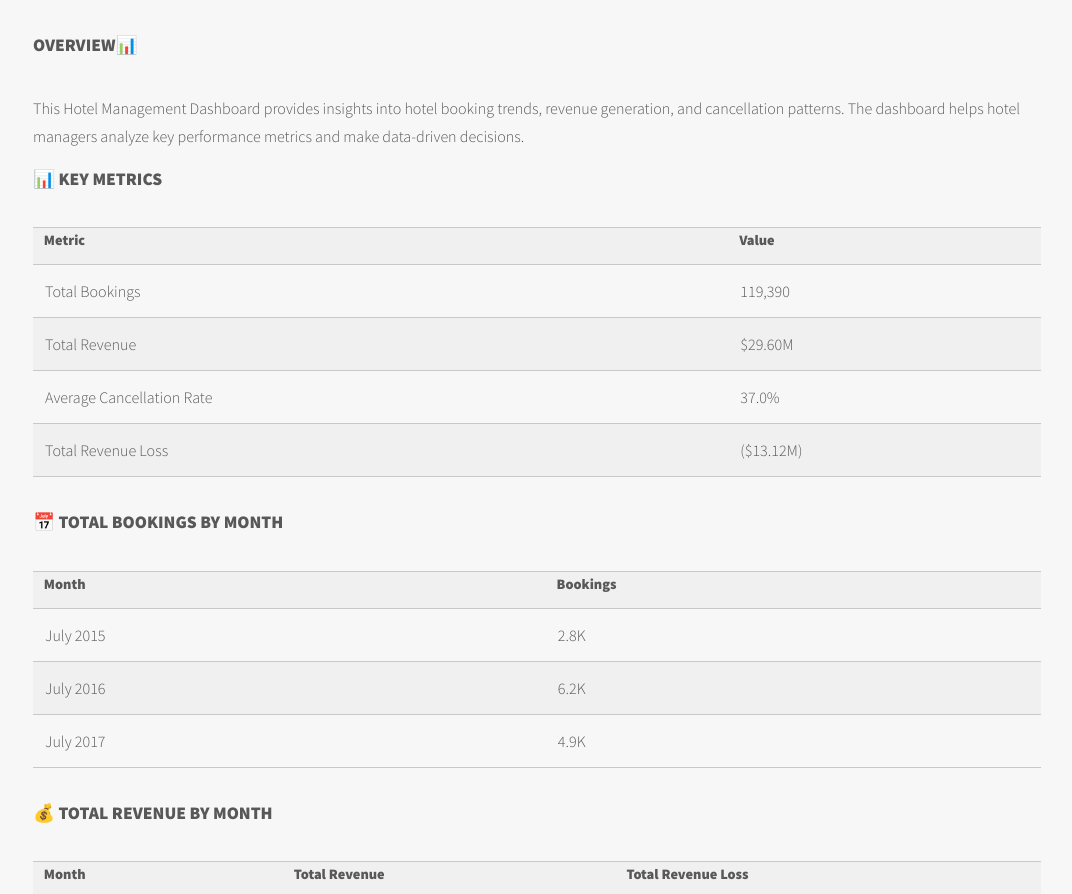
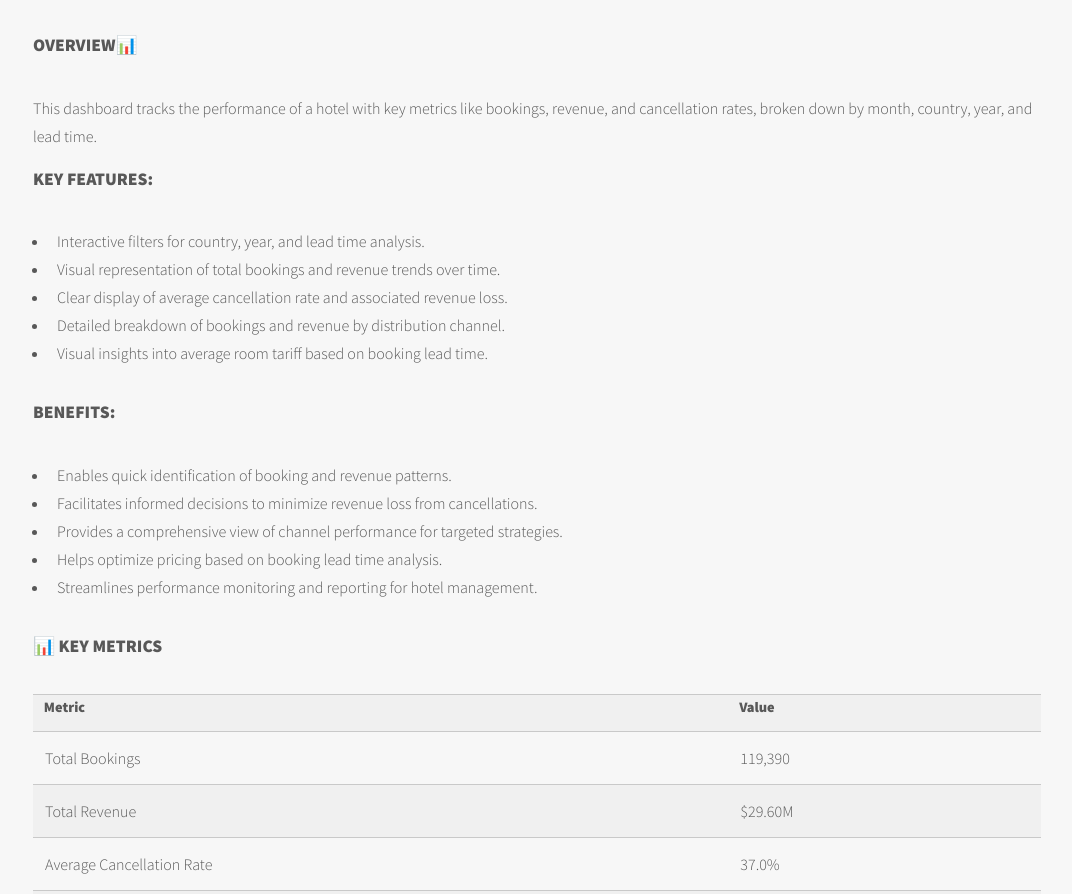
Before and after one commit to mostofawasi/m.wasi_portfolio, a plain HTML site: page hotel-management-dashboard.html in a window 1280 px wide. Shown: the part 942-1836 px from the top of the page, without its empty margins (103-1175 px from the left). Drawn offline with Linux system fonts and the light colour scheme.

Commit message:
Update hotel-management-dashboard.html

```diff
--- a/hotel-management-dashboard.html
+++ b/hotel-management-dashboard.html
@@ -55,7 +55,29 @@
 							<span class="image_main"><iframe title="ECommerce Sales Dashboard" width="100%" height="700" src="https://app.powerbi.com/view?r=eyJrIjoiOGM3MDEwMjktY2IwZC00MTlhLThlZGMtYTcyYTc4YzM4OTFlIiwidCI6IjI1MzgxODU1LTIwNjktNDUwOS05OTY2LTZhOWRhMTllMmE1YiIsImMiOjEwfQ%3D%3D" frameborder="0" allowFullScreen="true"></iframe></span>
 							<h2></h2>
 							<p><h2>Overview📊</h2>
-								This Hotel Management Dashboard provides insights into hotel booking trends, revenue generation, and cancellation patterns. The dashboard helps hotel managers analyze key performance metrics and make data-driven decisions.</p>
+								<p>This dashboard tracks the performance of a hotel with key metrics like bookings, revenue, and cancellation rates, broken down by month, country, year, and lead time.</p>
+
+							<div class="section">
+							    <h2>Key Features:</h2>
+							    <ul>
+							        <li>Interactive filters for country, year, and lead time analysis.</li>
+							        <li>Visual representation of total bookings and revenue trends over time.</li>
+							        <li>Clear display of average cancellation rate and associated revenue loss.</li>
+							        <li>Detailed breakdown of bookings and revenue by distribution channel.</li>
+							        <li>Visual insights into average room tariff based on booking lead time.</li>
+							    </ul>
+							</div>
+
+							<div class="section">
+							    <h2>Benefits:</h2>
+							    <ul>
+							        <li>Enables quick identification of booking and revenue patterns.</li>
+							        <li>Facilitates informed decisions to minimize revenue loss from cancellations.</li>
+							        <li>Provides a comprehensive view of channel performance for targeted strategies.</li>
+							        <li>Helps optimize pricing based on booking lead time analysis.</li>
+							        <li>Streamlines performance monitoring and reporting for hotel management.</li>
+							    </ul>
+							</div></p>
 								<h2>📊 Key Metrics</h2>
 							<table>
 								<tr>
```
